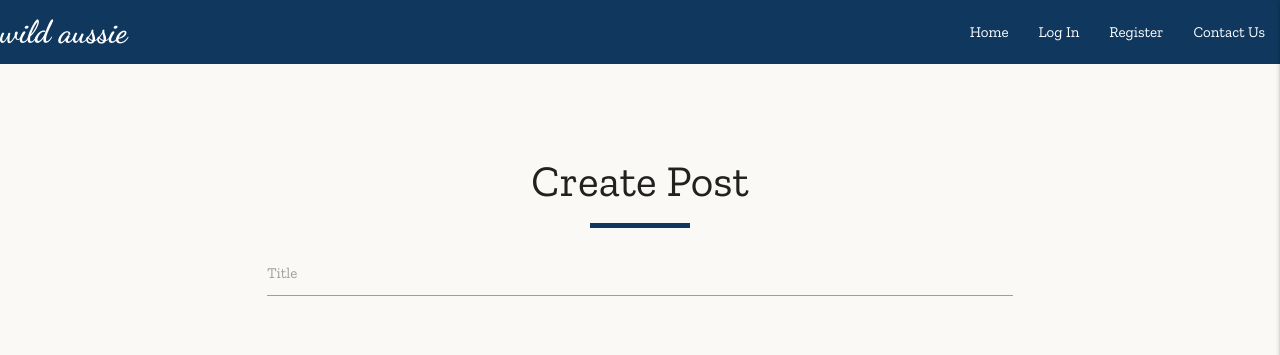
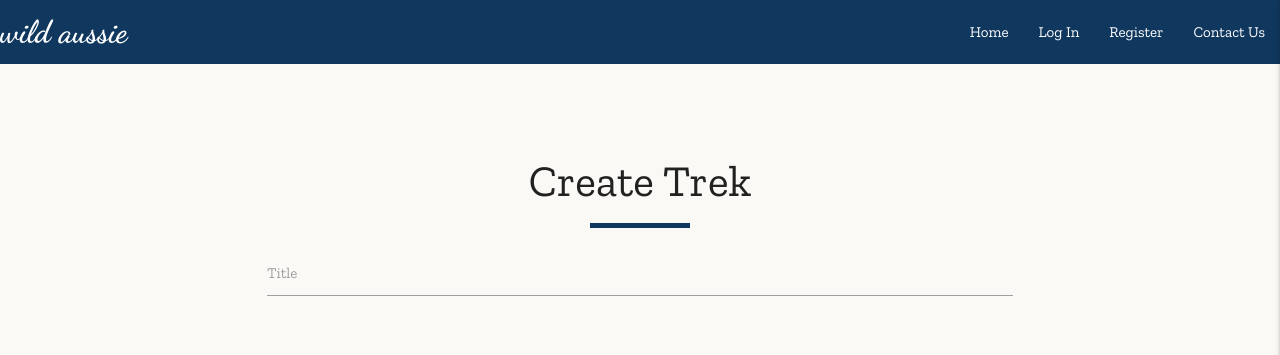
Before and after one commit to Joan-Amudu/Wild-Aussie, a Flask app: page /create_post in a window 1280 px wide. Shown: the top 355 px of the page. Run offline with Flask 2, Linux system fonts and the light colour scheme; data that the repository does not hold is empty; some libraries are stand-ins or nearby versions.

Commit message:
maint: Create_Trek button working as intended

```diff
--- a/app.py
+++ b/app.py
@@ -180,7 +180,7 @@ def create_post():
 
     posts = mongo.db.blog.find()
     return render_template(
-        "create_post.html", posts=posts, page_title="Create Post")
+        "create_post.html", posts=posts, page_title="Create Trek")
 
 
 @app.route("/show_post/<blog_id>")
--- a/templates/create_post.html
+++ b/templates/create_post.html
@@ -3,7 +3,7 @@
 <div class="row">
    <!--Contact Title-->
    <div class="col s12">
-      <h3 class="center-align">Create Post</h3>
+      <h3 class="center-align">Create Trek</h3>
       <hr>
    </div>
    <form class="col s12 m8 offset-m2" method="POST" action="{{ url_for('create_post') }}">
--- a/templates/my_page.html
+++ b/templates/my_page.html
@@ -5,7 +5,7 @@
    <div class="col s12 m8 offset-m2">
       <h3 class="center-align">{{ username | capitalize }}'s Profile</h3>
       <a class="transparent btn black-text" href="{{ url_for('create_post') }}">
-         <i class="fas fa-plus"> Create Event</i>
+         <i class="fas fa-plus"> Create Trek</i>
       </a>
    </div>
  </div>
```
